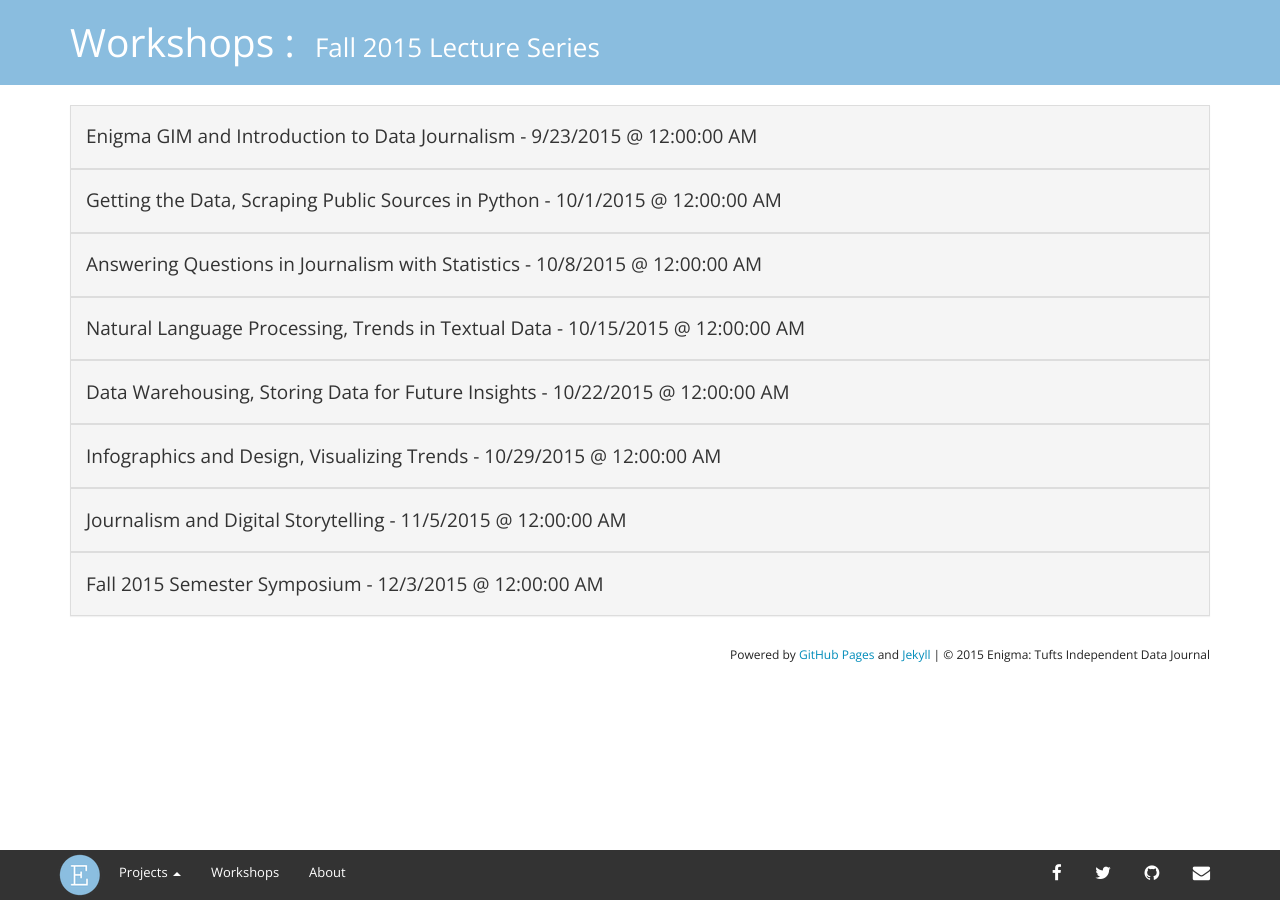
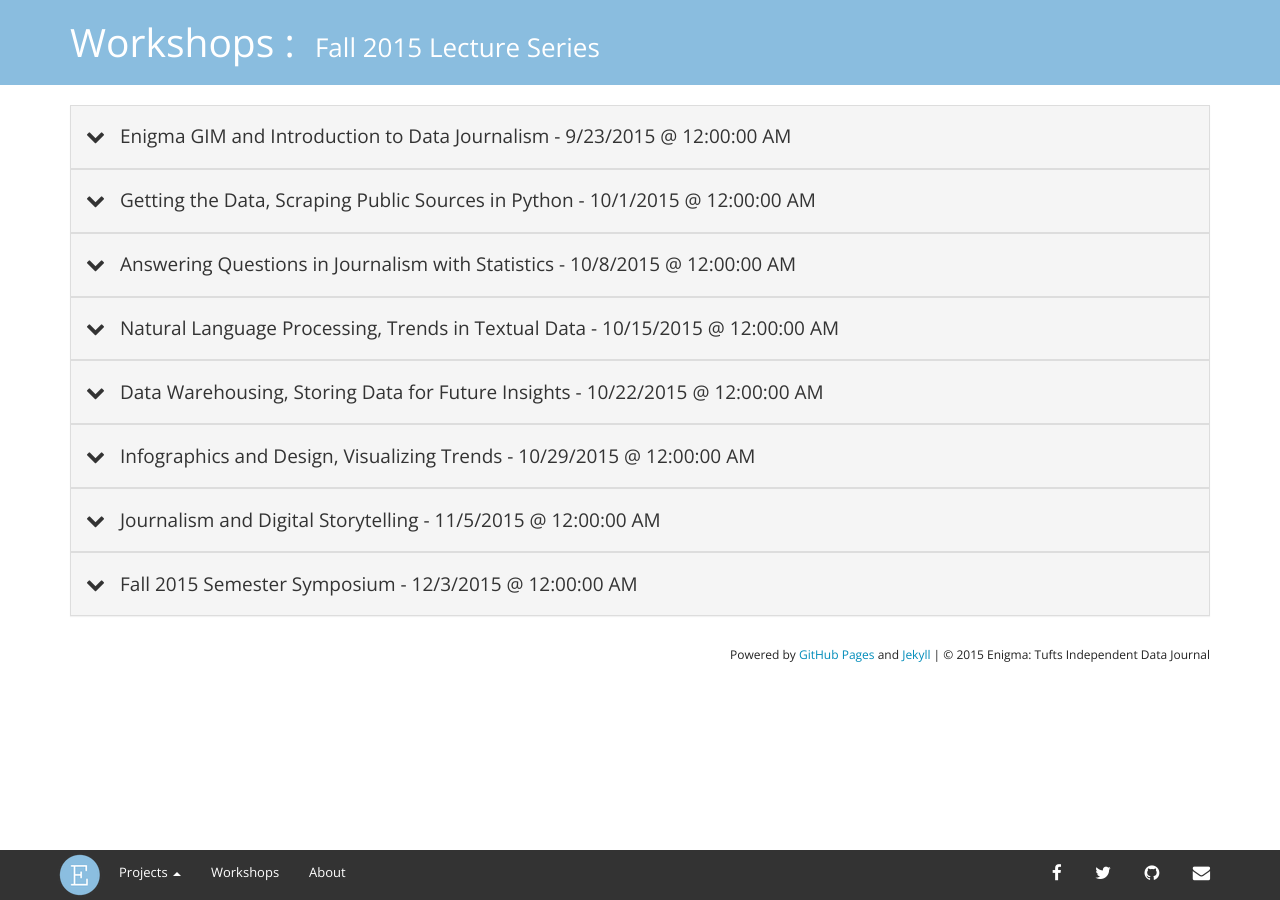
Before and after one commit to tuftsenigma/tuftsenigma.github.io, a Jekyll site: the page built from workshops/index.html, in a window 1280 px wide. Built offline with Jekyll 4.4.1, drawn with Linux system fonts in a browser that asks for light colours; nearby versions of some CDN libraries.

Commit message:
add chevron to workshop collapsibles

```diff
--- a/design/css/style.css
+++ b/design/css/style.css
@@ -47,3 +47,7 @@ footer {
 .workshop-wrapper {
     padding-top: 20px;
 }
+
+.workshop-chevron {
+    padding-right: 15px;
+}
--- a/workshops/index.html
+++ b/workshops/index.html
@@ -27,7 +27,7 @@ subtitle: Fall 2015 Lecture Series
         <div class="panel-heading" role="tab" id="heading{{ forloop.index }}">
           <h4 class="panel-title">
             <a role="button" data-toggle="collapse" data-parent="#workshops" href="#collapse{{ forloop.index }}" aria-expanded="false" aria-controls="collapse{{ forloop.index }}">
-              <h4>{{ workshop.title }} -
+              <h4><i class="fa fa-chevron-down workshop-chevron"></i>{{ workshop.title }} -
                 <script>
                   var date = new Date('{{ workshop.date }}');
                   document.write(' '+date.toLocaleDateString()+' &#64; '+date.toLocaleTimeString());
```
